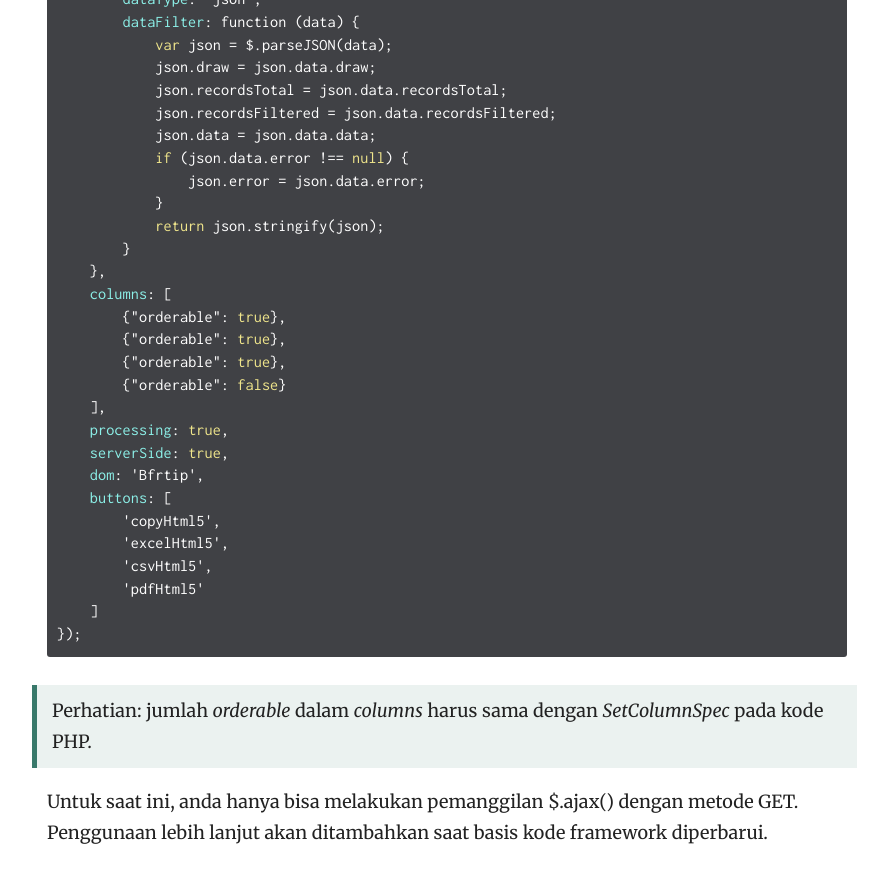
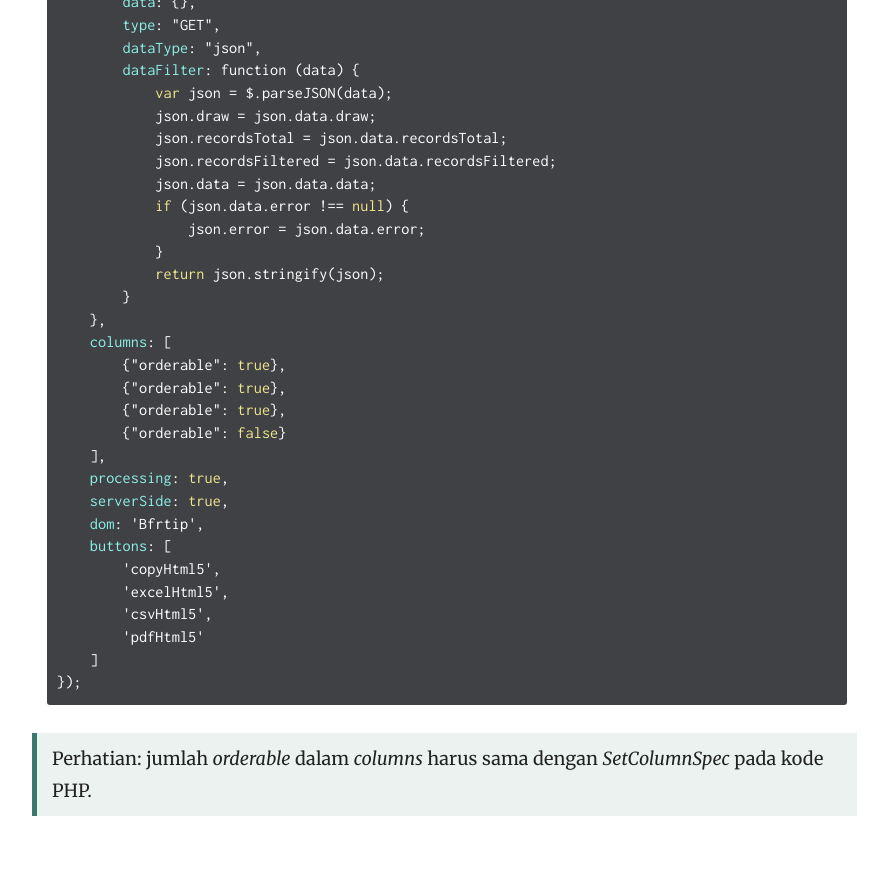
Before and after one commit to Velliz/pudo, a Jekyll site: the page built from _docs/advanced/datatables.md, in a window 1280 px wide and 900 px high, scrolled down 2413 px. Shown: the top 883 px of the window, without its empty margins (343-1231 px from the left). Built offline with Jekyll 4.4.1, drawn with Linux system fonts in a browser that asks for light colours; after the commit the page ends 3267 px from its top, so only the background shows below that.

Commit message:
update data tables article 2

````diff
--- a/_docs/advanced/datatables.md
+++ b/_docs/advanced/datatables.md
@@ -14,6 +14,9 @@ fasilitas Server Processing. Untuk memulai, buat objek dari kelas DataTable deng
 
 ```php
 $table = new DataTables(DataTables::GET);
+```
+
+```php
 $table = new DataTables(DataTables::POST);
 ```
 
@@ -119,6 +122,3 @@ $('#table-printed').DataTable({
 ```
 
 > Perhatian: jumlah *orderable* dalam *columns* harus sama dengan *SetColumnSpec* pada kode PHP.
-
-Untuk saat ini, anda hanya bisa melakukan pemanggilan $.ajax() dengan metode GET.
-Penggunaan lebih lanjut akan ditambahkan saat basis kode framework diperbarui.
````
